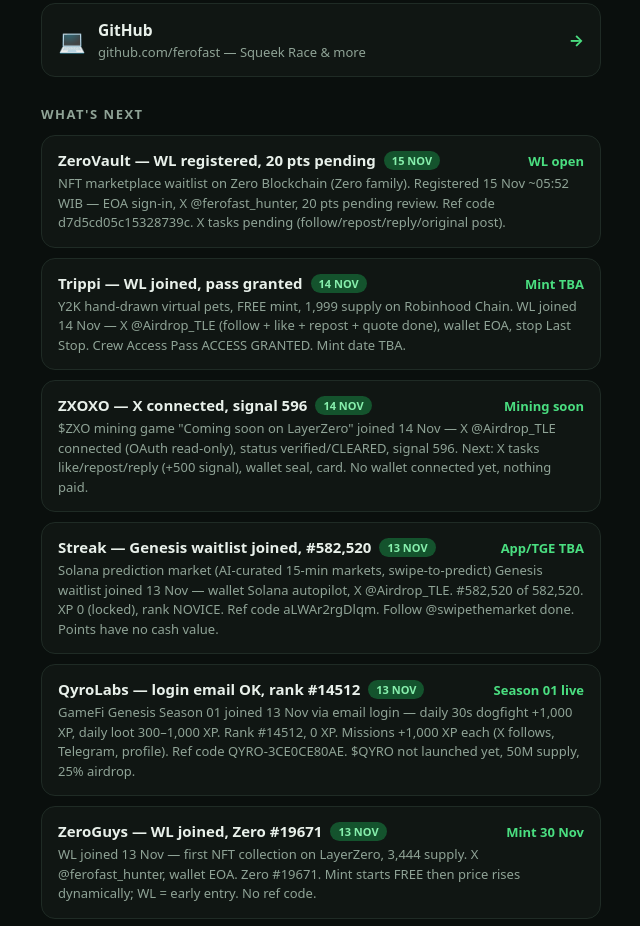
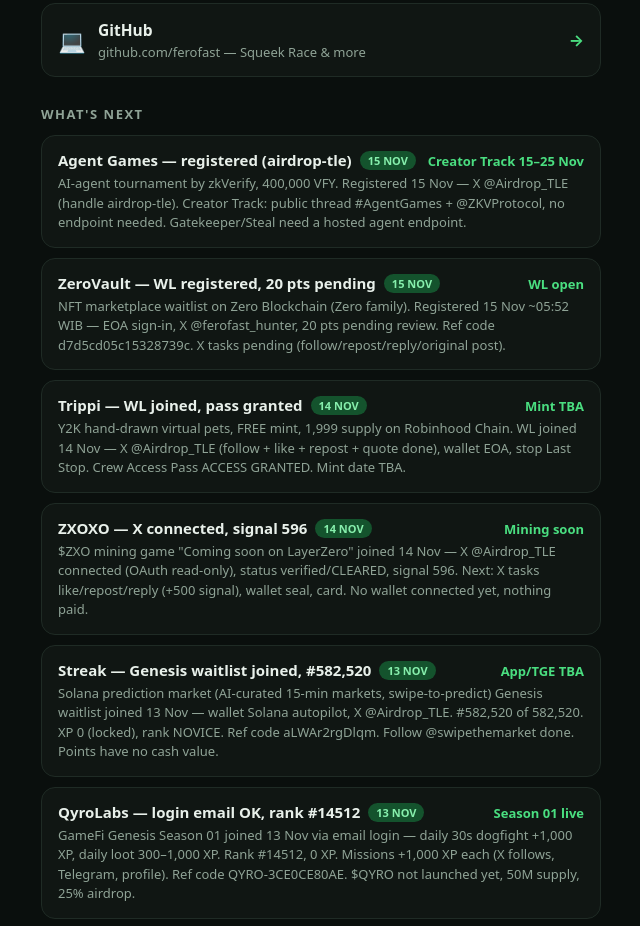
Before and after one commit to ferofast/squeek-race, a plain HTML site: page hub/index.html in a window 1280 px wide. Shown: the part 935-1861 px from the top of the page, without its empty margins (319-959 px from the left). Drawn offline with Linux system fonts and the light colour scheme.

Commit message:
Hub refresh: Agent Games registered (airdrop-tle)

```diff
--- a/hub/index.html
+++ b/hub/index.html
@@ -78,6 +78,10 @@
 
   <h2>What's next</h2>
   <!-- DROPS: maintained by the daily hub updater. Dates in WIB. -->
+  <div class="drop">
+    <div class="row"><span class="t">Agent Games — registered (airdrop-tle)<span class="pill soon">15 NOV</span></span><span class="when">Creator Track 15–25 Nov</span></div>
+    <div class="d">AI-agent tournament by zkVerify, 400,000 VFY. Registered 15 Nov — X @Airdrop_TLE (handle airdrop-tle). Creator Track: public thread #AgentGames + @ZKVProtocol, no endpoint needed. Gatekeeper/Steal need a hosted agent endpoint.</div>
+  </div>
   <div class="drop">
     <div class="row"><span class="t">ZeroVault — WL registered, 20 pts pending<span class="pill soon">15 NOV</span></span><span class="when">WL open</span></div>
     <div class="d">NFT marketplace waitlist on Zero Blockchain (Zero family). Registered 15 Nov ~05:52 WIB — EOA sign-in, X @ferofast_hunter, 20 pts pending review. Ref code d7d5cd05c15328739c. X tasks pending (follow/repost/reply/original post).</div>
```
